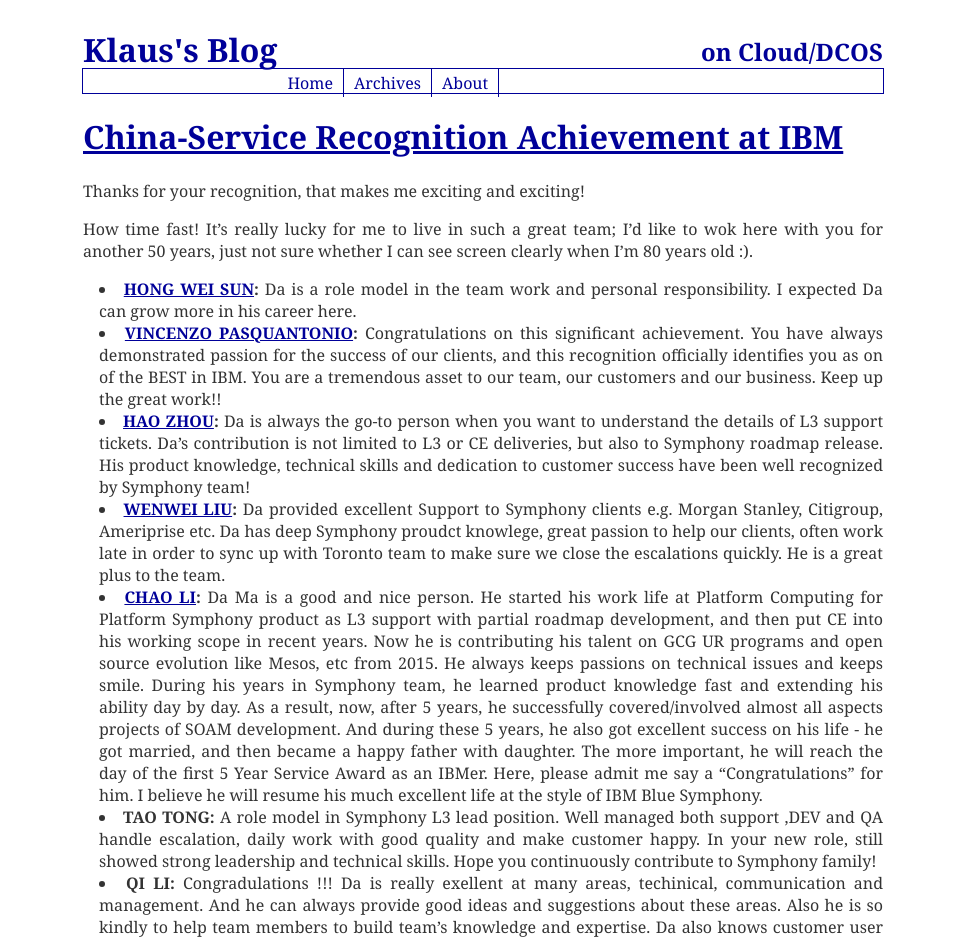
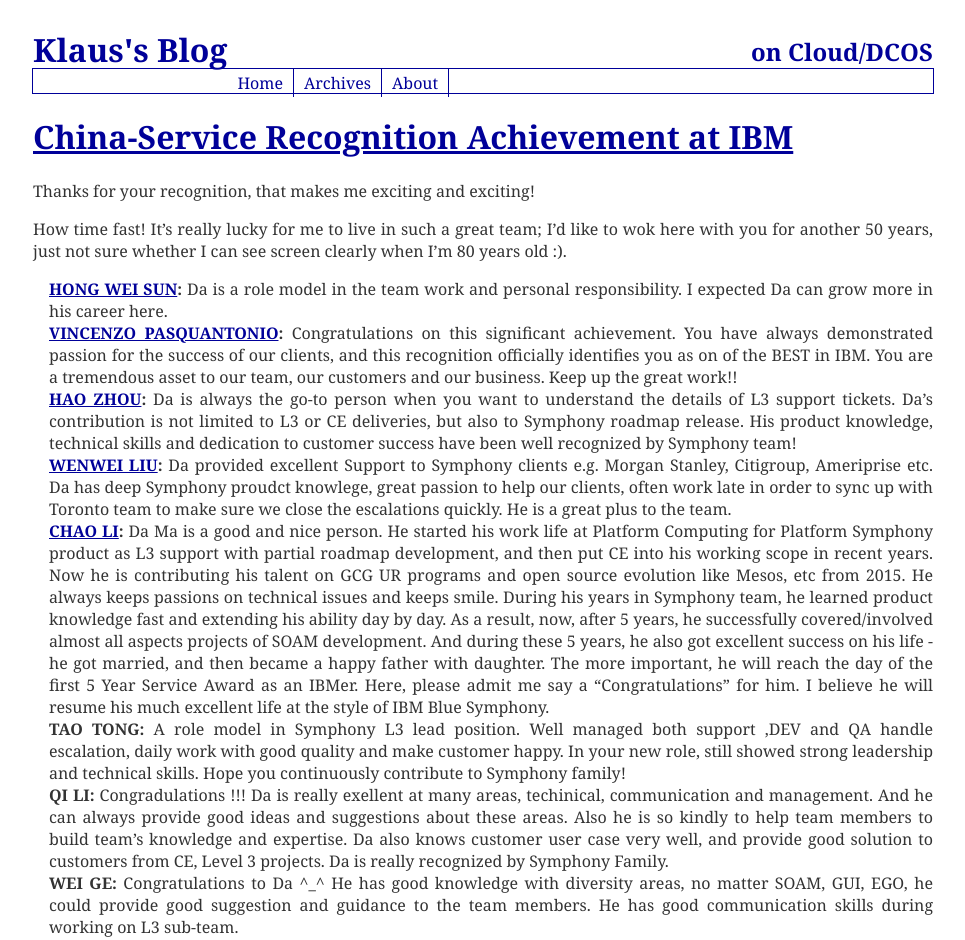
Before and after one commit to k82cn/k82cn.github.io, a Jekyll site: the page built from index.md, in a window 1280 px wide. Shown: the top 940 px of the page, without its empty margins (157-1122 px from the left). Built offline with Jekyll 4.4.1, drawn with Linux system fonts in a browser that asks for light colours.

Commit message:
Update post list style.

```diff
--- a/css/styles.css
+++ b/css/styles.css
@@ -18,6 +18,12 @@
 	list-style-position: inside;
 }
 
+li {
+  margin:0;
+  padding:0;
+  list-style-type:none;
+}
+
 a {
 	color: #000099;
 }
@@ -30,7 +36,7 @@
 /** HEADER */
 
 #header {
-	width: 800px;
+	width: 900px;
 	height: 60px;
 	margin: 0px auto;
 }
@@ -50,7 +56,7 @@
 /** MENU */
 
 #menu {
-	width: 800px;
+	width: 900px;
 	height: 1.5em;
 	margin: 0px auto;
 	border: 1px solid #000099;
@@ -82,7 +88,7 @@
 /** CONTENT */
 
 #content {
-	width: 800px;
+	width: 900px;
 	margin: 0px auto;
 }
 
@@ -112,7 +118,7 @@
 
 #footer {
 	clear: both;
-	width: 780px;
+	width: 880px;
 	margin: 0px auto;
 	padding: 5px 10px;
 	border: 1px solid #000099;
```
Also changed, not shown: archives.md (+3 -6 lines).
